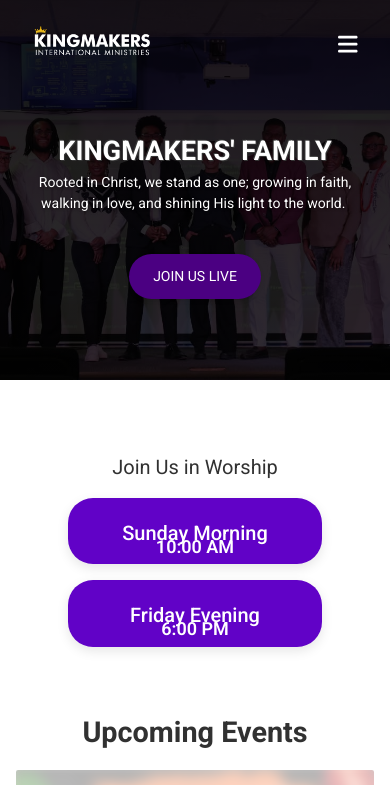
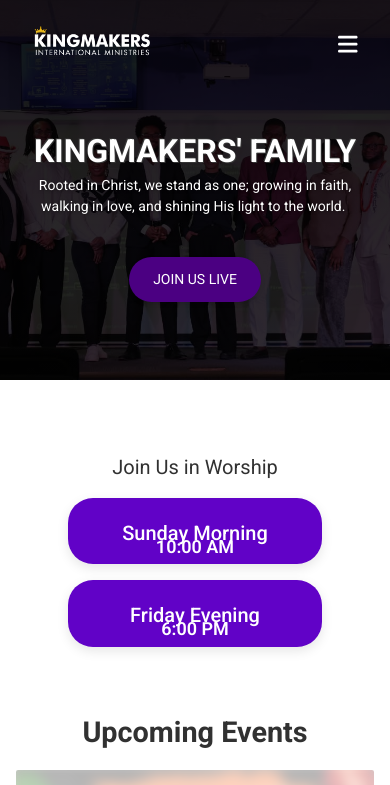
Before and after one commit to Leche90/ChurchApp, a React (Vite) app in the folder frontend/: page / in a window 390 px wide. Shown: the top 785 px of the page. Built offline with nearby package versions, Linux system fonts and the light colour scheme.

Commit message:
updated home css

```diff
--- a/frontend/src/pages/Home/Home.css
+++ b/frontend/src/pages/Home/Home.css
@@ -574,7 +574,7 @@
   }
 
   .hero-text h1 {
-    font-size: 1.7rem !important;
+    font-size: 2rem !important;
     margin-top: 50px;
     text-shadow:
       -1px -1px 0px #353535,
--- a/frontend/src/pages/Teachings/Teachings.css
+++ b/frontend/src/pages/Teachings/Teachings.css
@@ -214,7 +214,7 @@
   }
 
   .teachings-header {
-    height: 25rem;
+    height: 25rem !important;
     margin-bottom: 2.5rem;
     background-size: cover;
     background-position: center;
```
